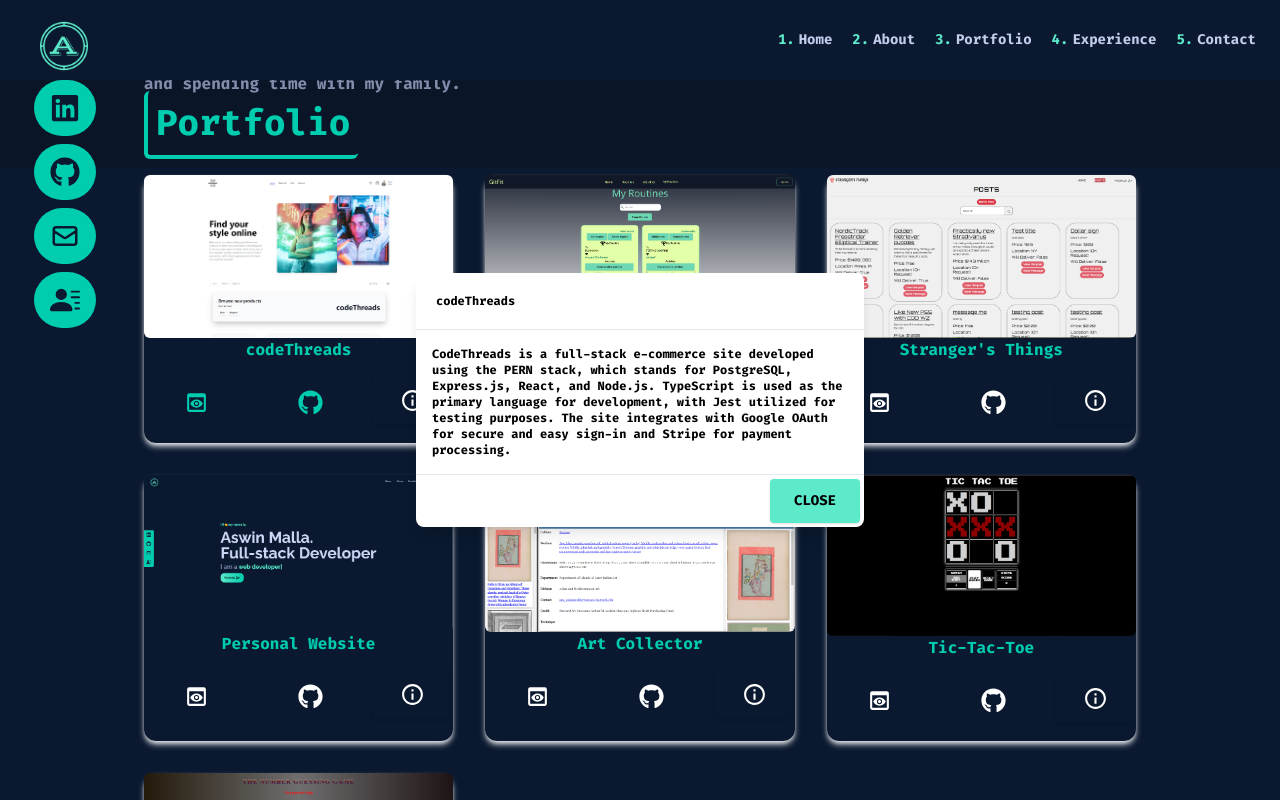
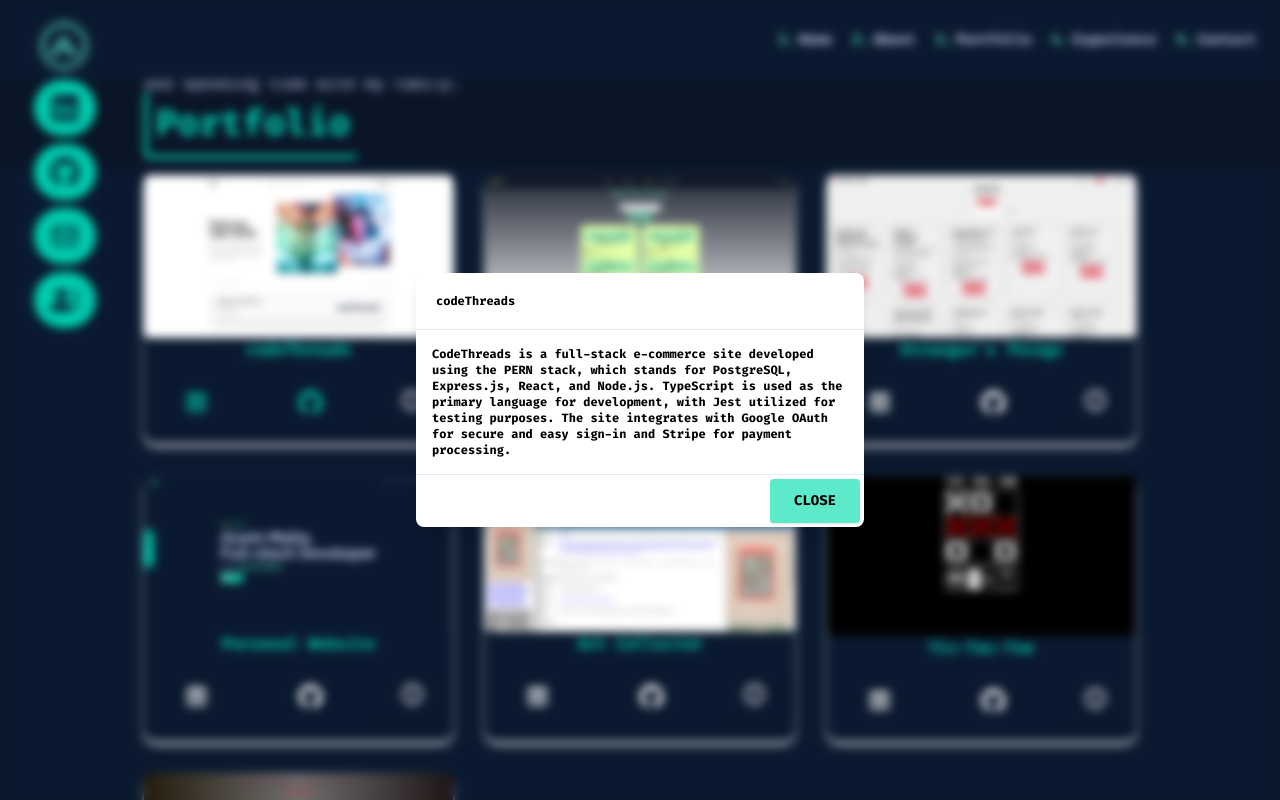
Before and after one commit to AMT98/Portfolio-Aswin, a React (Create React App) app: page / in a window 1280 px wide. Both pictures are taken after a click on the button 410 px from the left and 1832 px from the top of the page. Shown: the part 1432-2232 px from the top of the page. Built offline with nearby package versions, Linux system fonts and the light colour scheme; a web font is replaced by a local one.

Commit message:
Added blur to bg onclick of the modal

```diff
--- a/src/components/Modal.jsx
+++ b/src/components/Modal.jsx
@@ -1,12 +1,7 @@
 import React, { useState } from "react";
 import { MdInfoOutline } from "react-icons/md";
 
-const Modal = (
-  {
-    modalTxt,
-    modalDescription
-  }
-) => {
+const Modal = ({ modalTxt, modalDescription }) => {
   const [showModal, setShowModal] = useState(false);
   return (
     <>
@@ -19,16 +14,16 @@
       </button>
       {showModal ? (
         <>
-          <div className="justify-center items-center flex overflow-x-hidden overflow-y-auto- fixed inset-0 z-50 outline-none focus:outline-none">
+          <div className="justify-center items-center flex overflow-x-hidden backdrop-blur-[5px] overflow-y-auto- fixed inset-0 z-50 outline-none focus:outline-none">
             <div className="relative m-auto max-w-md">
               <div className="border-0 rounded-lg shadow-lg relative flex flex-col w-full bg-white outline-none focus:outline-none">
                 <div className="flex items-start justify-between p-5 border-b border-solid border-slate-200 rounded-t">
-                  <h3 className="text-xs text-black font-semibold">{modalTxt}</h3>
+                  <h3 className="text-xs text-black font-semibold">
+                    {modalTxt}
+                  </h3>
                 </div>
                 <div className="relative p-4 flex-auto">
-                  <p className="text-xs  text-black">
-                    {modalDescription}
-                  </p>
+                  <p className="text-xs  text-black">{modalDescription}</p>
                 </div>
                 <div className="flex items-center justify-end  border-t border-solid border-slate-200 rounded-b">
                   <button
```
